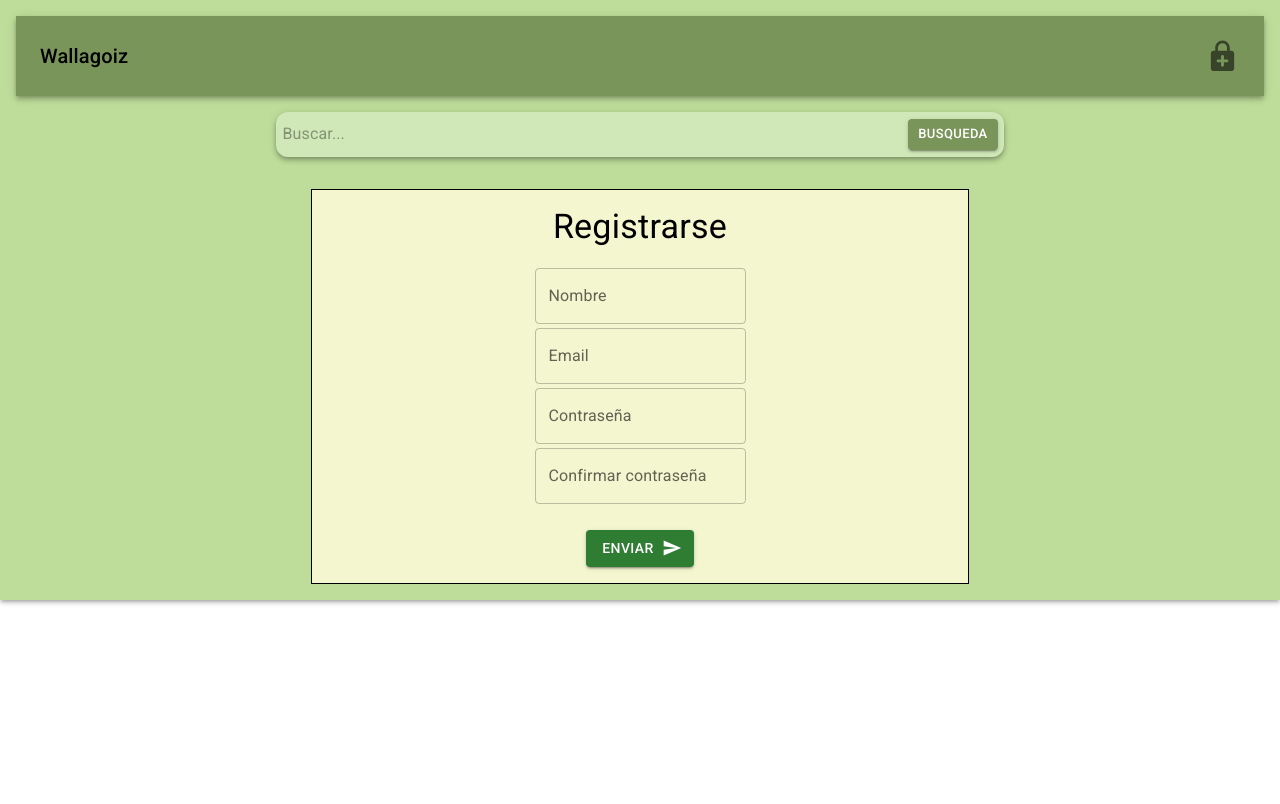
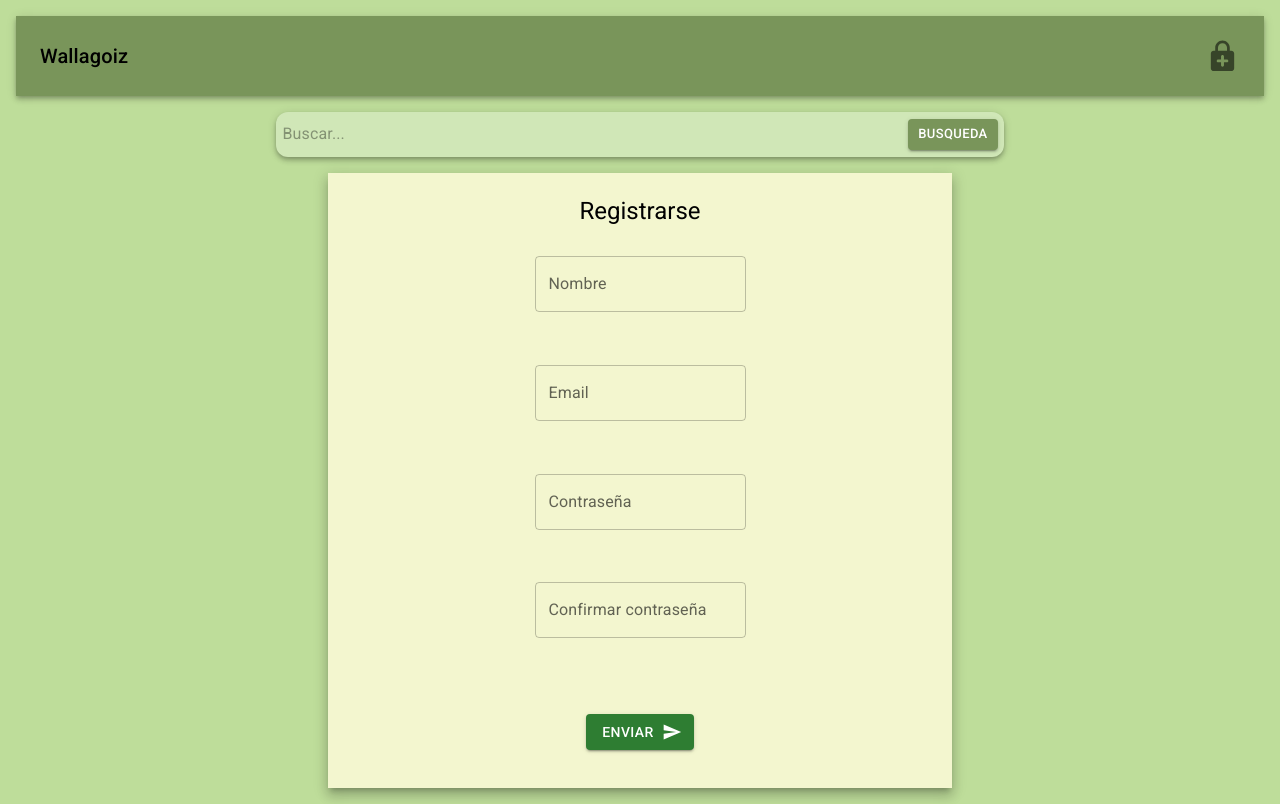
Before and after one commit to jorgeAgoiz/wallagoiz, a React (Vite) app: page /signup in a window 1280 px wide. Built offline with nearby package versions, Linux system fonts and the light colour scheme.

Commit message:
Starting with SignUp component

```diff
--- a/src/components/App/App.jsx
+++ b/src/components/App/App.jsx
@@ -10,6 +10,7 @@ import {
   Route
 } from 'react-router-dom'
 import { bgColor } from './styles'
+import SignIn from '../../pages/SignIn'
 
 function App () {
   return (
@@ -20,6 +21,7 @@ function App () {
         <Routes>
           <Route exact path='/' element={<Home />} />
           <Route exact path='/signup' element={<SignUp />} />
+          <Route exact path='/signin' element={<SignIn />} />
         </Routes>
       </Router>
     </Grid>
@@ -27,3 +29,4 @@ function App () {
 }
 
 export default App
+/* Haremos renderizado condicional en algunas rutas en función de si el usuario esta autenticado */
--- a/src/components/App/styles.js
+++ b/src/components/App/styles.js
@@ -1,8 +1,6 @@
 export const bgColor = {
-  bgcolor: '#bedd9a',
-  color: '#aed581',
+  bgcolor: 'transparent',
   p: 2,
-  boxShadow: 3,
   alignItems: 'center',
   justifyContent: 'center'
 }
--- a/src/components/NavBar/NavBar.jsx
+++ b/src/components/NavBar/NavBar.jsx
@@ -36,6 +36,7 @@ const NavBar = () => {
     const textOption = event.target.innerText
     if (textOption === signIn[0]) {
       setLogged(true)
+      return navigate('/signin')
     }
     if (textOption === settings[3]) {
       setLogged(false)
@@ -97,7 +98,7 @@ const NavBar = () => {
               component='div'
               sx={{ flexGrow: 1, display: { xs: 'flex', md: 'none' } }}
             >
-              Wallagoiz
+              <Link to='/' style={stylePropsLink}>Wallagoiz</Link>
             </Typography>
             {/* Si esta autenticado se muestran los botones en el header, de lo contario nada */}
             {
--- a/src/components/SignUpForm/SignUpForm.jsx
+++ b/src/components/SignUpForm/SignUpForm.jsx
@@ -39,14 +39,10 @@ const SignUpForm = () => {
         }}
       >
         <Form style={styleProps}>
-          <Typography variant='h4' marginBottom='1rem'>Registrarse</Typography>
-          {/* <Typography variant='subtitle1'>Nombre</Typography> */}
+          <Typography variant='h5' marginBottom='1rem'>Registrarse</Typography>
           <TextfieldWrapper name='name' label='Nombre' />
-          {/* <Typography variant='subtitle1'>Email</Typography> */}
           <TextfieldWrapper name='email' label='Email' />
-          {/* <Typography variant='subtitle1'>Contraseña</Typography> */}
           <TextfieldWrapper name='password' label='Contraseña' />
-          {/* <Typography variant='subtitle1'>Confirmar contraseña</Typography> */}
           <TextfieldWrapper name='confirmPassword' label='Confirmar contraseña' />
           <Button type='submit' variant='contained' sx={stylePropsButton} color='success' endIcon={<SendIcon />}>Enviar</Button>
         </Form>
@@ -57,4 +53,3 @@ const SignUpForm = () => {
 }
 
 export default SignUpForm
-/* Lo dejo aquí, pensar si dejamos las tipografias como etiquetas y como manejamos los padding y los margin */
--- a/src/components/SignUpForm/styles.js
+++ b/src/components/SignUpForm/styles.js
@@ -3,11 +3,9 @@ export const styleProps = {
   flexDirection: 'column',
   justifyContent: 'center',
   alignItems: 'center',
-  gap: 4,
+  gap: '0.8rem',
   color: 'black',
-  backgroundColor: '#f3f6cf',
-  border: '1px solid black',
-  padding: '1rem',
+  padding: '0.4rem',
   width: '100%'
 }
 
--- a/src/components/TextfieldWrapper/index.jsx
+++ b/src/components/TextfieldWrapper/index.jsx
@@ -1,6 +1,7 @@
 import { TextField } from '@mui/material'
 import { useField } from 'formik'
 import React from 'react'
+import { styleProps } from './styles'
 
 const TextfieldWrapper = ({ name, label, ...otherProps }) => {
   const [field, meta] = useField(name)
@@ -10,7 +11,8 @@ const TextfieldWrapper = ({ name, label, ...otherProps }) => {
     label: label,
     variant: 'outlined',
     ...otherProps,
-    ...field
+    ...field,
+    sx: styleProps
   }
   if (meta && meta.touched && meta.error) {
     configTextField.error = true
--- a/src/components/TextfieldWrapper/styles.js
+++ b/src/components/TextfieldWrapper/styles.js
@@ -0,0 +1,3 @@
+export const styleProps = {
+  height: '12vh'
+}
--- a/src/index.css
+++ b/src/index.css
@@ -1,13 +1,14 @@
 body {
   margin: 0;
-  font-family: -apple-system, BlinkMacSystemFont, 'Segoe UI', 'Roboto', 'Oxygen',
-    'Ubuntu', 'Cantarell', 'Fira Sans', 'Droid Sans', 'Helvetica Neue',
+  font-family: -apple-system, BlinkMacSystemFont, "Segoe UI", "Roboto", "Oxygen",
+    "Ubuntu", "Cantarell", "Fira Sans", "Droid Sans", "Helvetica Neue",
     sans-serif;
   -webkit-font-smoothing: antialiased;
   -moz-osx-font-smoothing: grayscale;
+  background-color: #bedd9a;
 }
 
 code {
-  font-family: source-code-pro, Menlo, Monaco, Consolas, 'Courier New',
+  font-family: source-code-pro, Menlo, Monaco, Consolas, "Courier New",
     monospace;
 }
--- /dev/null
+++ b/src/pages/SignIn/index.jsx
@@ -0,0 +1,11 @@
+import React from 'react'
+
+const SignIn = () => {
+  return (
+    <div>
+      <h1>Busco Competición</h1>
+    </div>
+  )
+}
+
+export default SignIn
--- a/src/pages/SignUp/styles.js
+++ b/src/pages/SignUp/styles.js
@@ -2,5 +2,8 @@ export const styleProps = {
   display: 'flex',
   flexDirection: 'column',
   justifyContent: 'center',
-  alignItems: 'center'
+  alignItems: 'center',
+  padding: '2rem',
+  boxShadow: 8,
+  backgroundColor: '#f3f6cf'
 }
```
Also changed, not shown: src/pages/SignIn/styles.js (added).
